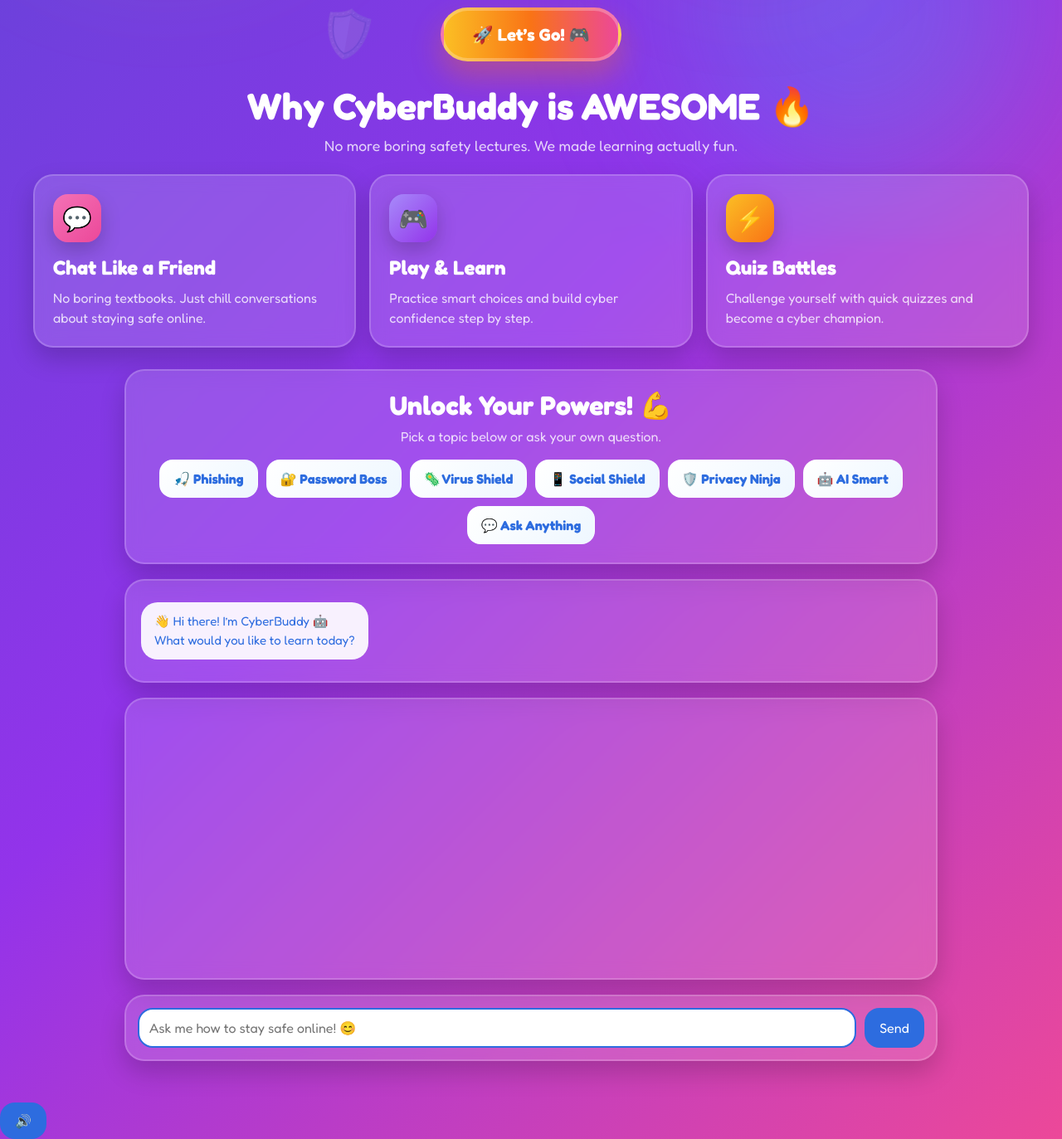
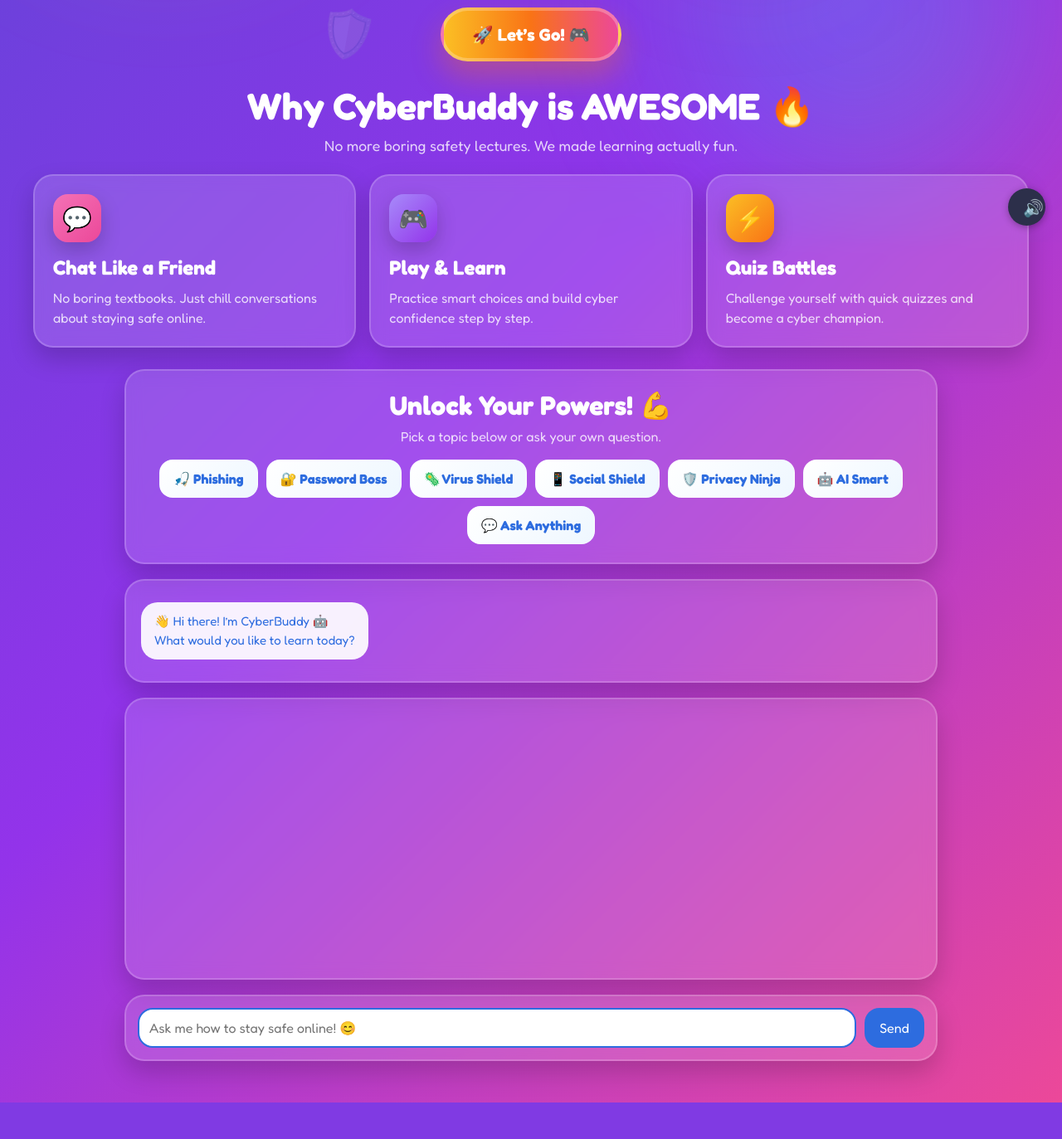
Before and after one commit to solis-k/cyberbuddy-senior-project, a Flask app: page / in a window 1280 px wide. Shown: the part 508-1881 px from the top of the page at 83% size. After the commit the page ends 1837 px from the top, so only its background shows below. Run offline with Flask 3, Linux system fonts and the light colour scheme.

Commit message:
Add mute button styles to style.css

```diff
--- a/static/style.css
+++ b/static/style.css
@@ -829,3 +829,23 @@ button:hover {
     background: linear-gradient(135deg, #ff6b6b, #f06595);
     color: white;
 }
+
+#muteBtn {
+    position: fixed;
+    bottom: 20px;
+    right: 20px;
+    z-index: 1000;
+    background: #2c2f4a;
+    color: white;
+    border: none;
+    border-radius: 50%;
+    width: 45px;
+    height: 45px;
+    font-size: 20px;
+    cursor: pointer;
+    box-shadow: 0 2px 8px rgba(0,0,0,0.3);
+}
+
+#muteBtn:hover {
+    background: #3e4270;
+}
```
